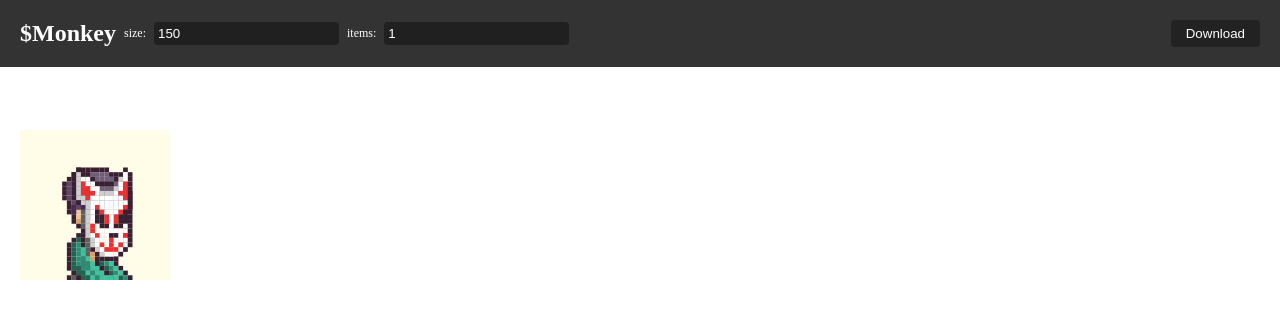
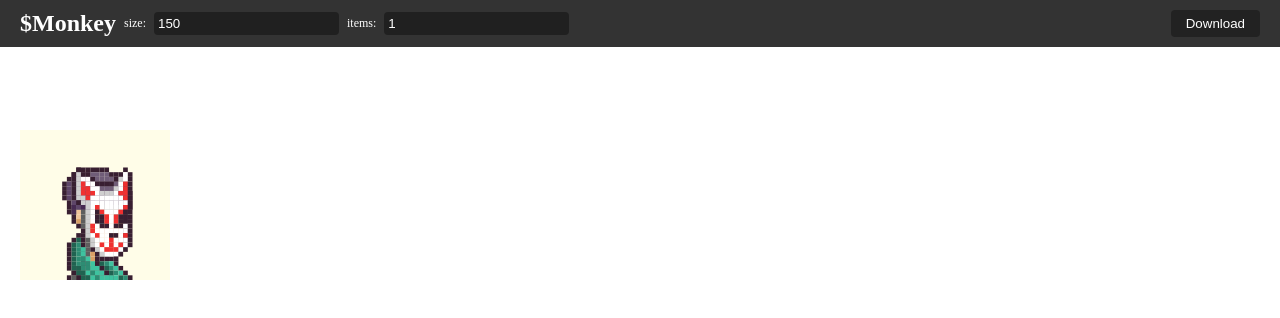
Before and after one commit to ninasaul/monkey_avatar_generator, a React (Vite) app: page / in a window 1280 px wide. Shown: the top 318 px of the page. Built offline with nearby package versions, Linux system fonts and the light colour scheme.

Commit message:
feat: init a version 🐒

```diff
--- a/src/app.module.css
+++ b/src/app.module.css
@@ -13,6 +13,8 @@
 }
 .bar h1{
   font-weight: 800;
+  margin: 0;
+  padding: 0;
 }
 .bar button {
   padding: 6px 15px;
@@ -54,7 +56,7 @@
   display: flex;
   align-items: center;
   justify-content: space-between;
-  padding: 20px;
+  padding:10px 20px;
   position: fixed;
   left: 0;
   top: 0;
```
